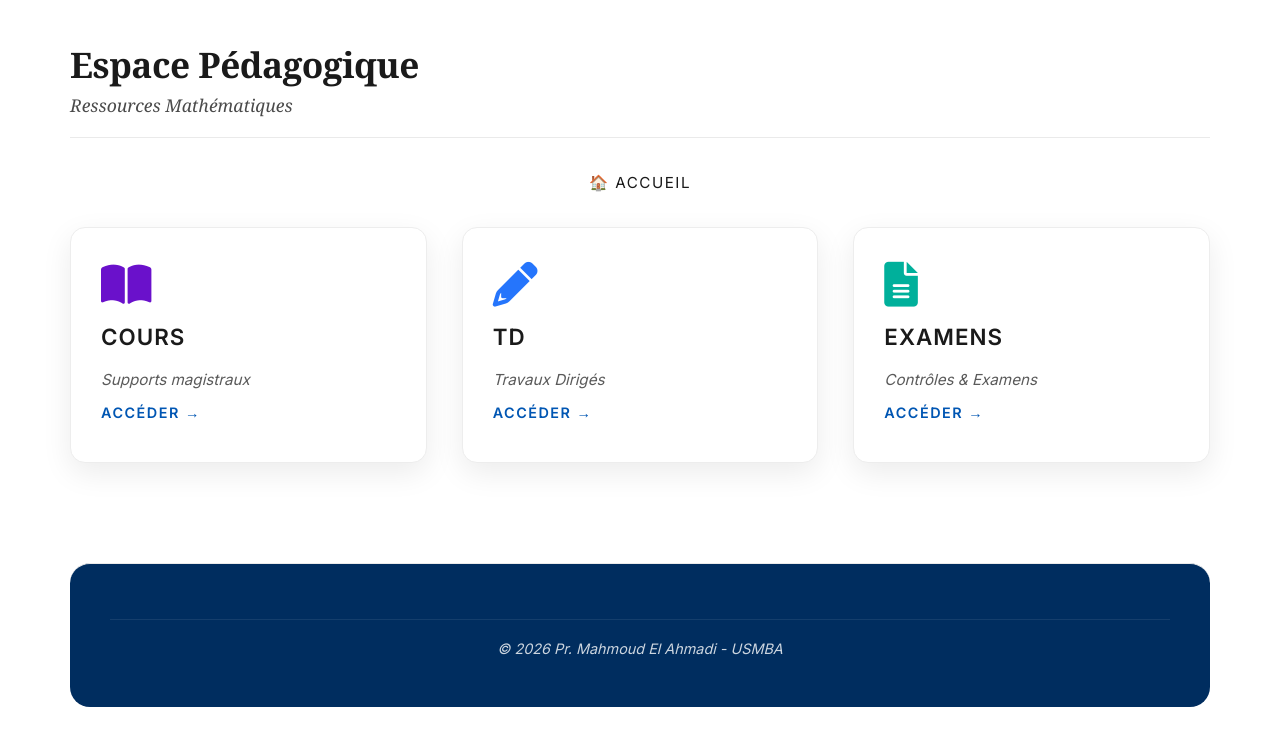
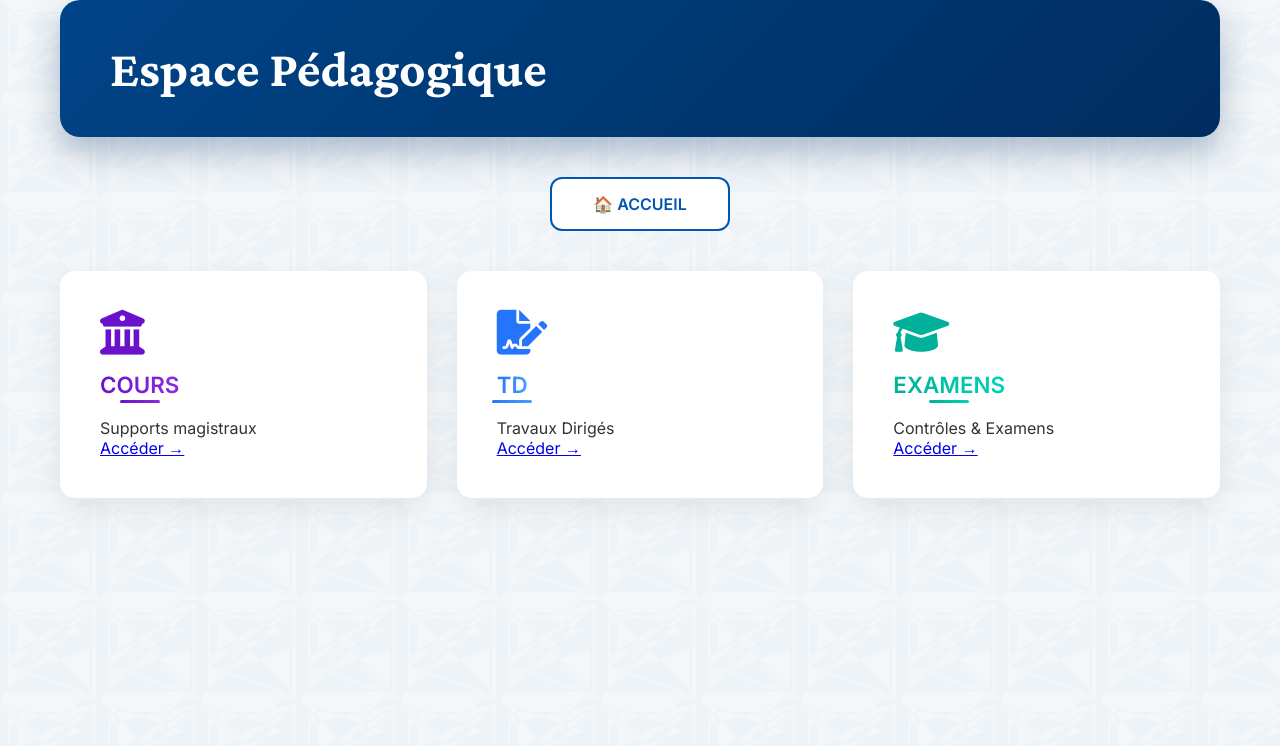
Before and after one commit to mahmoudmath/mahmoudmath.github.io, a Jekyll site: the page pedagogie.html, which Jekyll copies as it is, in a window 1280 px wide. Shown: the top 746 px of the page. Built offline with Jekyll 4.4.1, drawn with Linux system fonts in a browser that asks for light colours.

Commit message:
Update pedagogie.html

```diff
--- a/pedagogie.html
+++ b/pedagogie.html
@@ -14,219 +14,52 @@ j=d.createElement(s),dl=l!='dataLayer'?'&l='+l:'';j.async=true;j.src=
     <meta name="description" content="Espace pédagogique du Pr. Mahmoud El Ahmadi. Accédez aux supports de cours, séries de travaux dirigés (TD) et annales d'examens de mathématiques pour les étudiants de la FST de Fès.">
     <meta name="keywords" content="Cours Mathématiques, TD, Examens, FST Fès, USMBA, Mahmoud El Ahmadi, Analyse, Ressources Pédagogiques, Exercices Corrigés">
     <meta name="author" content="Pr. Mahmoud El Ahmadi">
+    <!-- Ajout de FontAwesome pour les icônes professionnelles -->
     <link rel="stylesheet" href="https://cdnjs.cloudflare.com/ajax/libs/font-awesome/6.0.0/css/all.min.css">
     <link rel="stylesheet" href="style.css">
-    <style>
-        /* RESET COMPLET - POUR ANNULER style.css */
-        body {
-            background-image: none !important;
-            min-height: auto !important;
-            background-color: white !important;
-        }
-
-        .professor-header {
-            background: none !important;
-            color: #1a1a1a !important;
-            padding: 0 0 20px 0 !important;
-            border-radius: 0 !important;
-            margin-bottom: 30px !important;
-            box-shadow: none !important;
-            border-bottom: 1px solid #eaeaea !important;
-            display: block !important;
-        }
-
-        .professor-name {
-            font-size: 2.2rem !important;
-            color: #1a1a1a !important;
-            margin-bottom: 5px !important;
-            font-family: 'Georgia', 'Times New Roman', serif !important;
-            background: none !important;
-            -webkit-text-fill-color: #1a1a1a !important;
-            font-weight: 600 !important;
-            letter-spacing: -0.5px !important;
-        }
-
-        .professor-title {
-            font-size: 1.1rem !important;
-            color: #4a4a4a !important;
-            font-style: italic !important;
-            font-weight: 400 !important;
-            background: none !important;
-            -webkit-text-fill-color: #4a4a4a !important;
-            font-family: 'Georgia', 'Times New Roman', serif !important;
-        }
-
-        .header-photo, .header-logo, .institution-badge {
-            display: none !important;
-        }
-
-        /* Style du container - comme Recherche */
-        .container {
-            max-width: 1200px;
-            margin: 0 auto;
-            padding: 40px 30px;
-            width: 100%;
-        }
-
-        .resources-grid {
-            display: grid;
-            grid-template-columns: repeat(3, 1fr);
-            gap: 35px;
-            margin-bottom: 40px;
-        }
-
-        .resource-card {
-            background: white;
-            padding: 35px 30px;
-            border: 1px solid #ededed;
-            transition: 0.25s;
-            display: flex;
-            flex-direction: column;
-            align-items: flex-start;
-            text-decoration: none;
-        }
-
-        .resource-card:hover {
-            border-color: #0056b3;
-            box-shadow: 0 10px 25px rgba(0,86,179,0.04);
-            transform: translateY(-4px);
-        }
-
-        .academic-icon i {
-            font-size: 2.2rem;
-            color: #0056b3;
-            margin-bottom: 20px;
-        }
-
-        .resource-card h3 {
-            font-size: 1.5rem;
-            font-weight: 600;
-            color: #1a1a1a;
-            margin-bottom: 10px;
-            letter-spacing: 1px;
-            background: none !important;
-            -webkit-text-fill-color: #1a1a1a !important;
-        }
-
-        .resource-card h3::after {
-            display: none !important;
-        }
-
-        .resource-card p {
-            color: #5a5a5a;
-            font-size: 0.95rem;
-            margin-bottom: 15px;
-            font-style: italic;
-        }
-
-        .btn-resource {
-            display: inline-block;
-            text-decoration: none;
-            color: #0056b3;
-            font-size: 0.9rem;
-            font-weight: 600;
-            text-transform: uppercase;
-            letter-spacing: 1.5px;
-            border-bottom: 2px solid transparent;
-            padding-bottom: 4px;
-            transition: 0.2s;
-        }
-
-        .btn-resource:hover {
-            border-bottom-color: #0056b3;
-        }
-
-        .academic-nav {
-            margin: 25px 0 30px;
-        }
-
-        .academic-nav a {
-            text-decoration: none;
-            color: #1a1a1a;
-            font-size: 0.95rem;
-            text-transform: uppercase;
-            letter-spacing: 1.5px;
-            font-weight: 500;
-            padding: 5px 0;
-            display: inline-block;
-        }
-
-        .professor-footer {
-            padding-top: 25px;
-            border-top: 1px solid #eaeaea;
-            text-align: center;
-            width: 100%;
-        }
-
-        .signature {
-            font-size: 0.9rem;
-        }
-
-        @media (max-width: 900px) {
-            .resources-grid {
-                grid-template-columns: repeat(2, 1fr);
-            }
-        }
-
-        @media (max-width: 600px) {
-            .resources-grid {
-                grid-template-columns: 1fr;
-            }
-            .container {
-                padding: 30px 20px;
-            }
-            .professor-name {
-                font-size: 1.8rem !important;
-            }
-        }
-    </style>
 </head>
 <body>
-    <noscript><iframe src="https://www.googletagmanager.com/ns.html?id=GTM-5HG84LR9"
-    height="0" width="0" style="display:none;visibility:hidden"></iframe></noscript>
+    <!-- Google Tag Manager (noscript) -->
+<noscript><iframe src="https://www.googletagmanager.com/ns.html?id=GTM-5HG84LR9"
+height="0" width="0" style="display:none;visibility:hidden"></iframe></noscript>
+<!-- End Google Tag Manager (noscript) -->
 
     <div class="container">
-        <!-- HEADER SIMPLE COMME RECHERCHE -->
-        <header class="professor-header">
+        <!-- HEADER AJOUTÉ -->
+        <header class="professor-header" data-aos="fade-down">
             <div class="professor-name">Espace Pédagogique</div>
-            <div class="professor-title">Ressources Mathématiques</div>
+            <div style="clear: both;"></div>
         </header>
 
         <nav class="academic-nav">
-            <a href="index.html">🏠 ACCUEIL</a>
+            <a href="index.html" class="nav-card">🏠 ACCUEIL</a>
         </nav>
 
         <div class="resources-grid">
-            <!-- COURS -->
+            <!-- CARTE COURS -->
             <div class="resource-card">
-                <div class="academic-icon"><i class="fas fa-book-open"></i></div>
+                <div class="academic-icon"><i class="fas fa-university"></i></div>
                 <h3>COURS</h3>
                 <p>Supports magistraux</p>
                 <a href="choix-annee-cours.html" class="btn-resource">Accéder →</a>
             </div>
 
-            <!-- TD -->
+            <!-- CARTE TD -->
             <div class="resource-card">
-                <div class="academic-icon"><i class="fas fa-pencil-alt"></i></div>
+                <div class="academic-icon"><i class="fas fa-file-signature"></i></div>
                 <h3>TD</h3>
                 <p>Travaux Dirigés</p>
                 <a href="choix-annee-td.html" class="btn-resource">Accéder →</a>
             </div>
 
-            <!-- EXAMENS -->
+            <!-- CARTE EXAMENS -->
             <div class="resource-card">
-                <div class="academic-icon"><i class="fas fa-file-alt"></i></div>
+                <div class="academic-icon"><i class="fas fa-graduation-cap"></i></div>
                 <h3>EXAMENS</h3>
                 <p>Contrôles & Examens</p>
                 <a href="choix-annee-examens.html" class="btn-resource">Accéder →</a>
             </div>
         </div>
-
-        <footer class="professor-footer">
-            <div class="signature">
-                <p>© 2026 Pr. Mahmoud El Ahmadi - USMBA</p>
-            </div>
-        </footer>
     </div>
 </body>
 </html>
```
